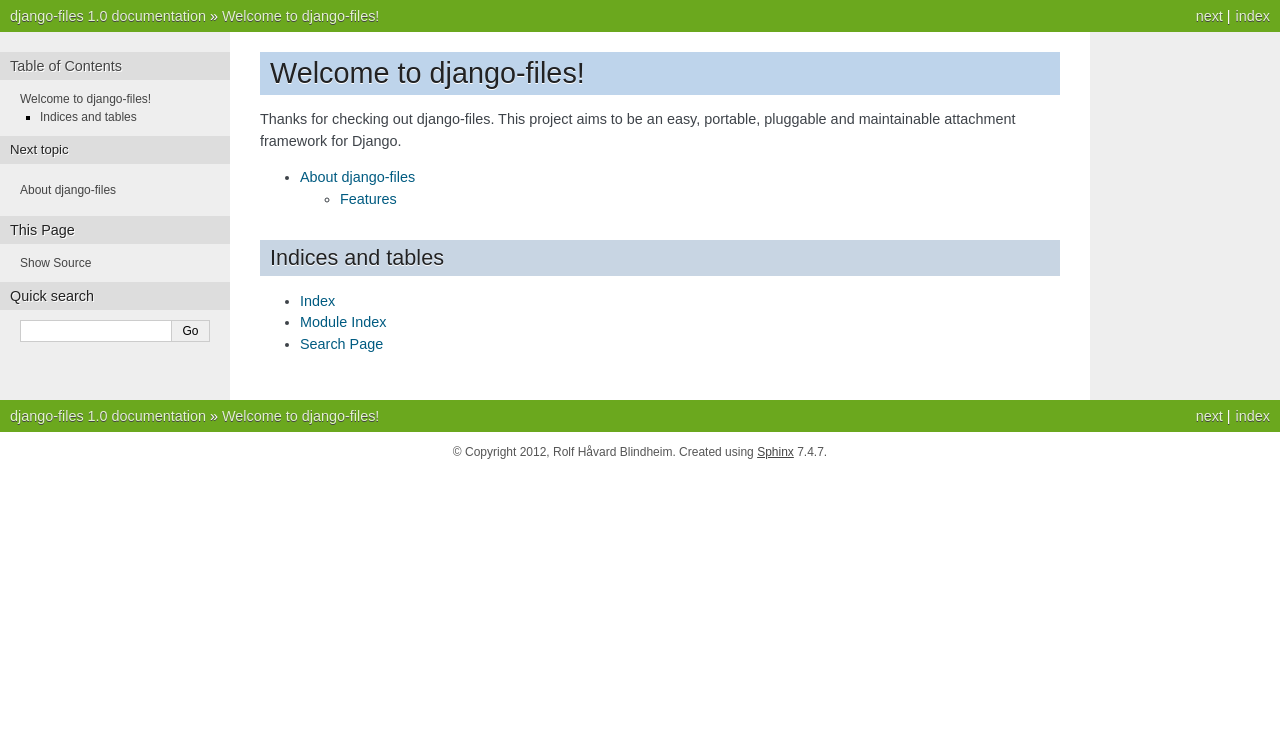
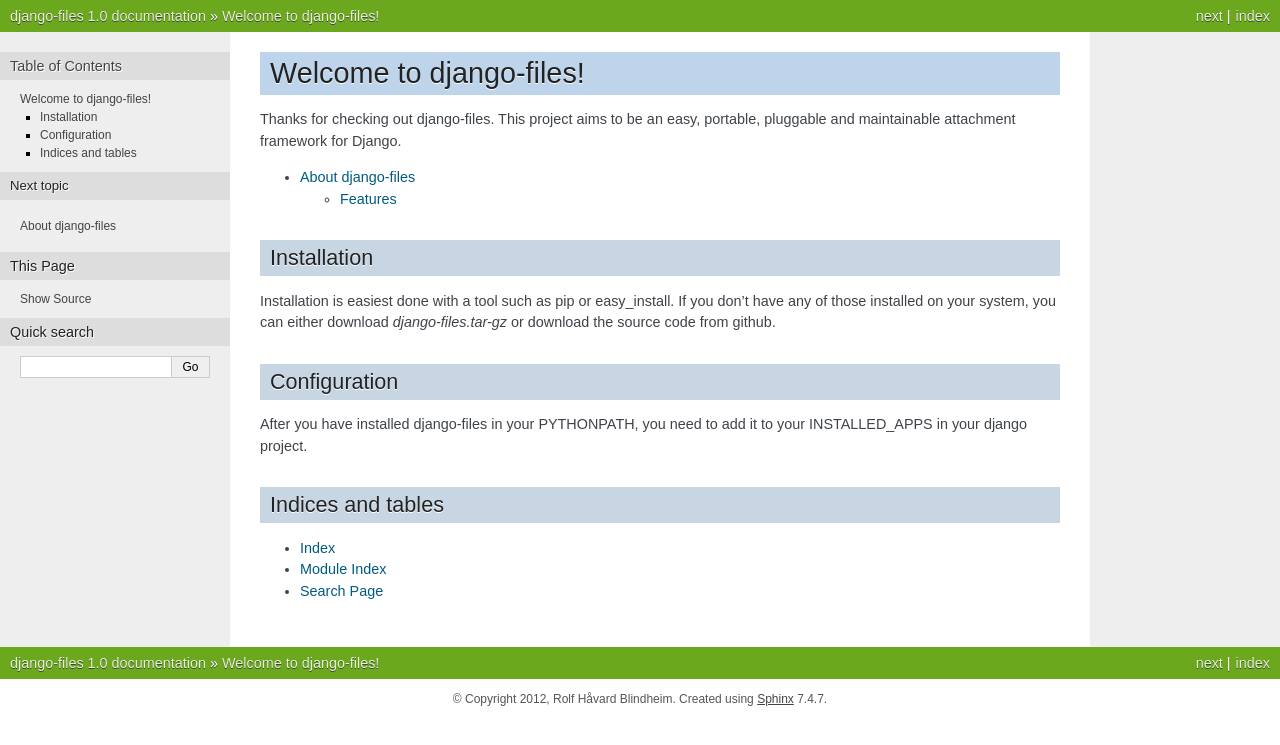
Before and after one commit to rhblind/django-files, a Sphinx documentation site: the page built from docs/index.rst, in a window 1280 px wide. Shown: the top 745 px of the page. Built offline with Sphinx 7.4.7, drawn with Linux system fonts in a browser that asks for light colours.

Commit message:
some docs

```diff
--- a/docs/index.rst
+++ b/docs/index.rst
@@ -21,6 +21,18 @@
 
 
 
+Installation
+============
+
+Installation is easiest done with a tool such as pip or easy_install.
+If you don't have any of those installed on your system, you can either download `django-files.tar-gz` or download the source code from github.
+
+Configuration
+=============
+
+After you have installed django-files in your PYTHONPATH, you need to add it to your INSTALLED_APPS in your django project.
+
+
 Indices and tables
 ==================
 
```
